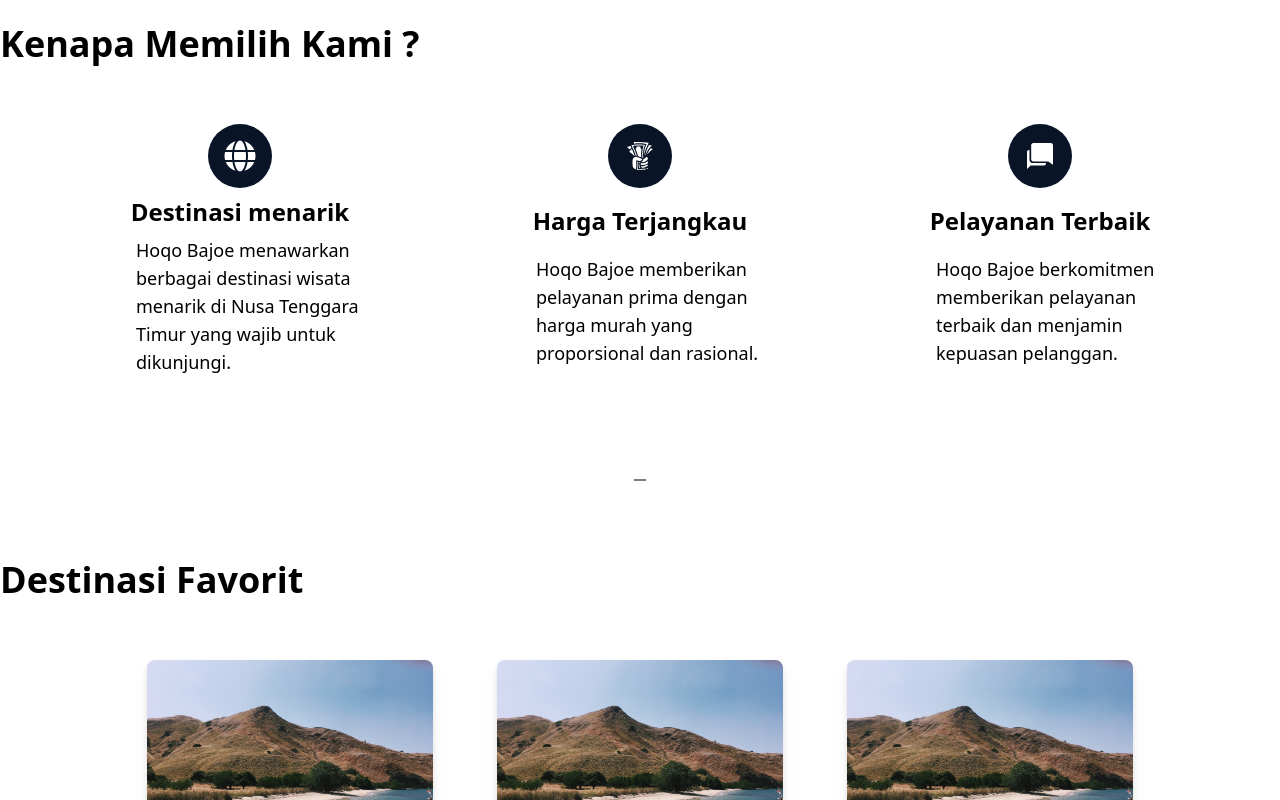
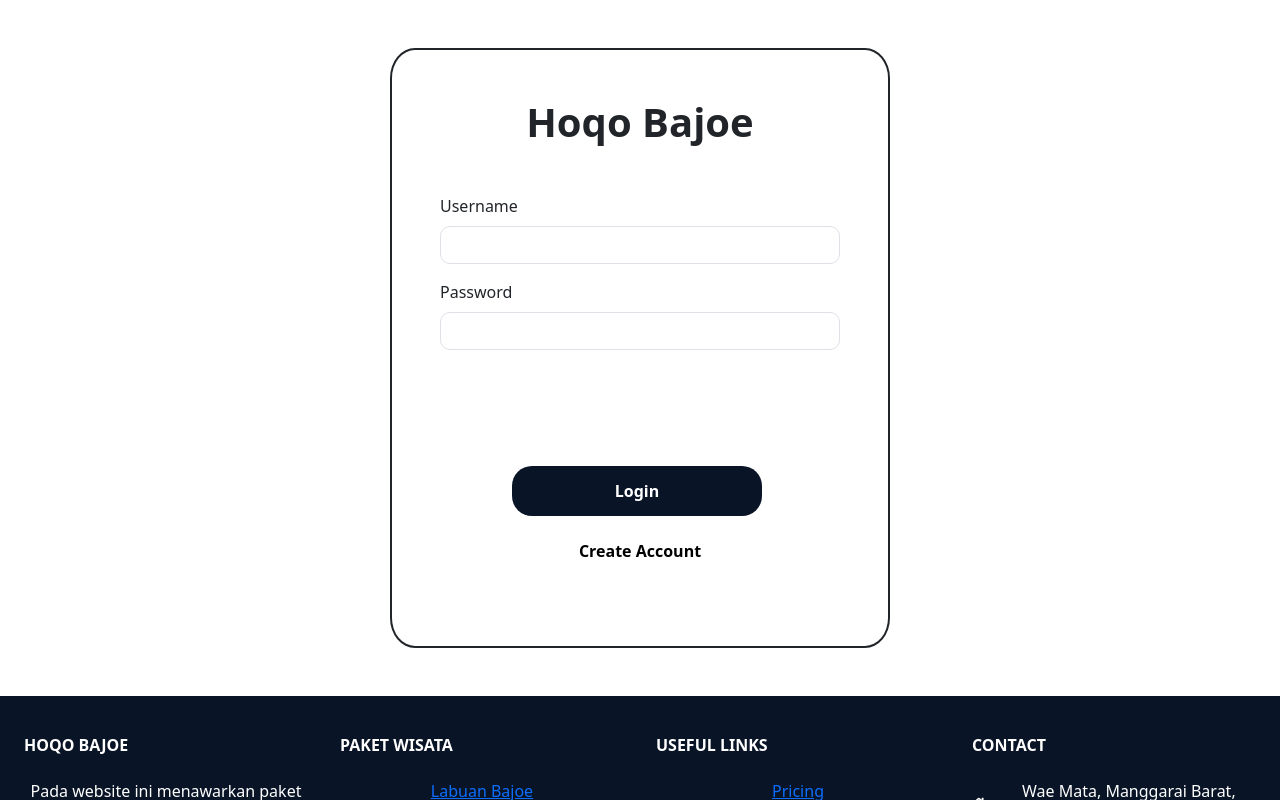
Before and after one commit to HoqoBajoe/fe, a React (Create React App) app: page / in a window 1280 px wide. Shown: the top 800 px of the page. Built offline with nearby package versions, Linux system fonts and the light colour scheme; what tw-elements would draw is missing.

Commit message:
Membuat Login Page

```diff
--- a/src/App.js
+++ b/src/App.js
@@ -1,9 +1,13 @@
 import HomePage from "./HomePage";
+import "bootstrap/dist/css/bootstrap.min.css"
+import Loginpage from "./Loginpage";
+
 
 function App() {
   return (
     <div className="App">
-      <HomePage/>
+      {/* <HomePage/> */}
+      <Loginpage/>
     </div>
   );
 }
--- /dev/null
+++ b/src/Components/Login/Login.jsx
@@ -0,0 +1,33 @@
+import React from "react";
+import '../loginstyle.css'
+
+
+
+function Login(){
+    return(
+
+        <div className="container mb-5 ">
+            <div className="m-auto px-5 py-5 mt-5" id="div1">
+                <form action="">
+                    <h1 className="text-center mb-5" style={{fontWeight: "bold"}} >Hoqo Bajoe</h1>
+                    <div className="mb-3">
+                        <label for="Username" className="form-label">Username</label>
+                        <input type="text" className="form-control" style={{borderRadius: "10px"}} id="Username" ></input>
+                    </div>
+                    <div className="mb-3">
+                        <label for="password" className="form-label" >Password</label>
+                        <input type="password" className="form-control" style={{borderRadius: "10px"}} id="password"></input>
+                    </div>
+                    <div className="mx-4">
+                        <button type="submit" className="mx-5 p-1 text-white" id="divb" >Login</button>
+                    </div>
+                    <div className="mt-3 text-center">
+                        <a className="btn text-black" style={{textDecoration: "none", fontWeight: "bold"}}>Create Account</a>
+                    </div>
+                </form>
+            </div>
+        </div>
+    )
+}
+
+export default Login
--- /dev/null
+++ b/src/Components/loginstyle.css
@@ -0,0 +1,16 @@
+#div1 {
+    width: 500px;
+    height: 600px;
+    border: 2px solid;
+    border-radius: 5%;
+    background-color: white;
+}
+
+#divb{
+    background-color: #091426;
+    border-radius: 20px;
+    width: 250px;
+    height: 50px;
+    font-weight: bold;
+    margin-top: 100px;
+}
--- /dev/null
+++ b/src/Loginpage.jsx
@@ -0,0 +1,17 @@
+import React from 'react'
+import Footer from './Components/Navigation/Footer'
+import Login from './Components/Login/Login'
+
+function Loginpage(){
+    return(
+        <div>
+            <div>
+                <Login />
+            </div>
+
+            <Footer/>
+        </div>
+    )
+}
+
+export default Loginpage
```
